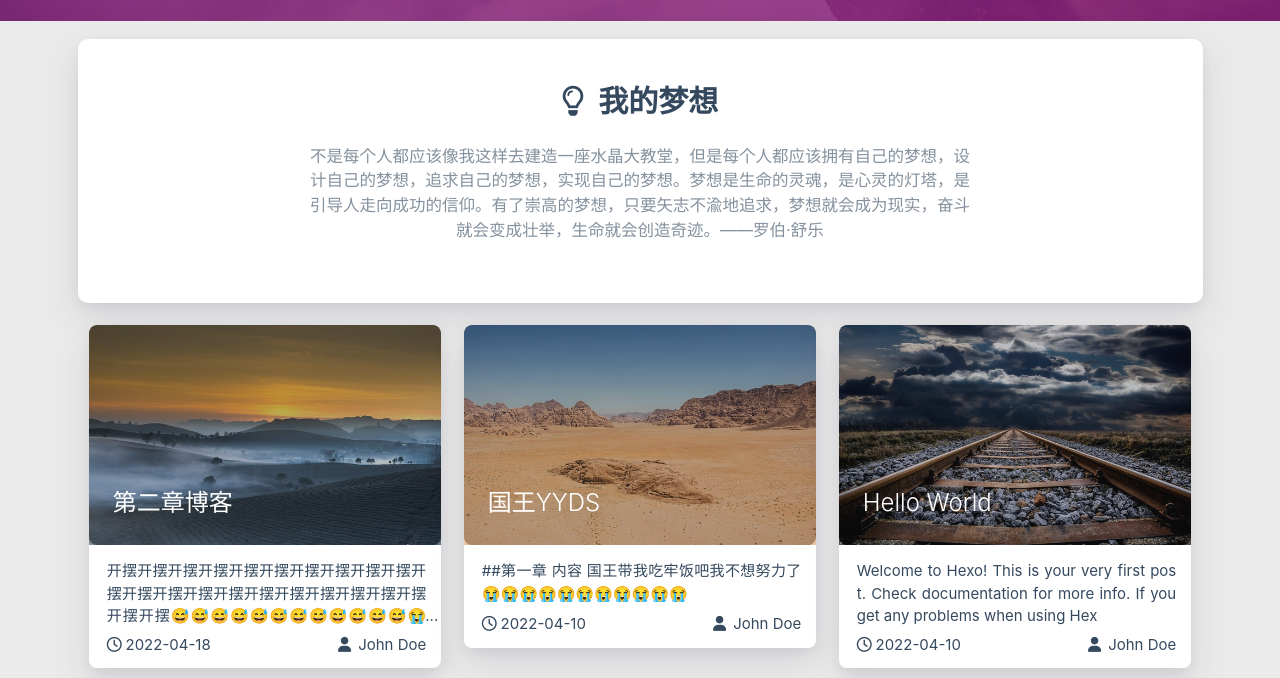
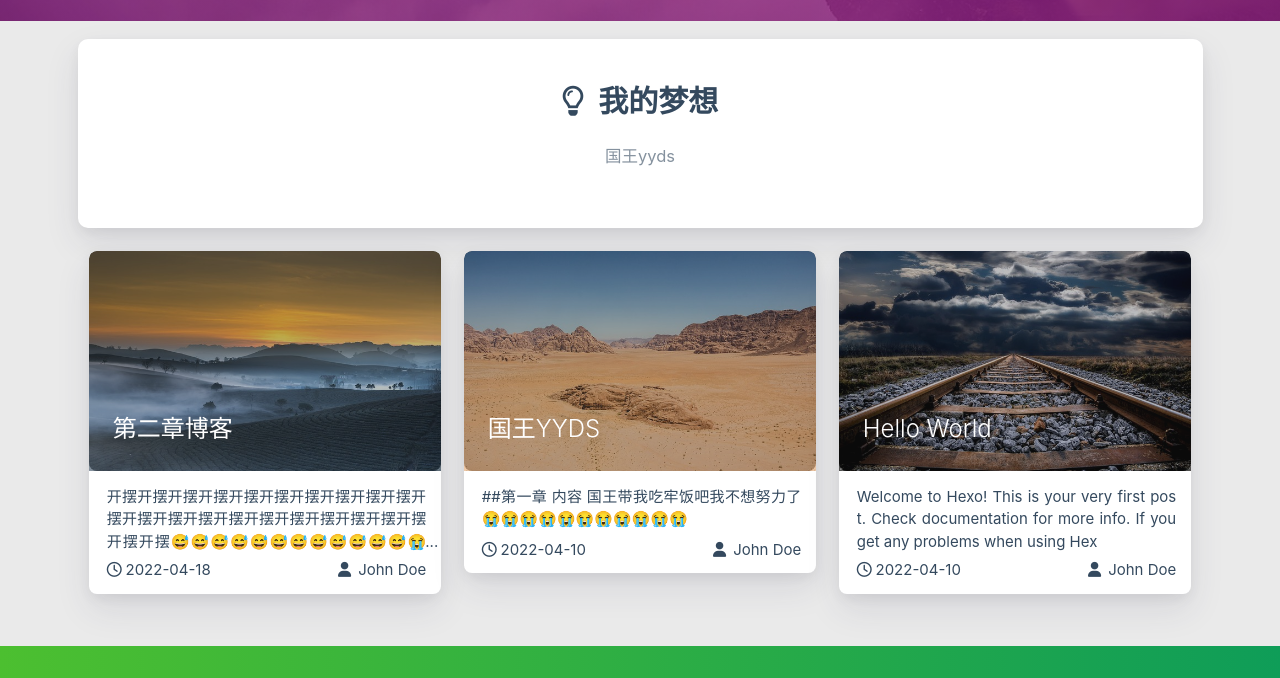
Before and after one commit to jialinsui/jialinsui.github.io, a plain HTML site: page index.html in a window 1280 px wide. Shown: the part 779-1457 px from the top of the page. Drawn offline with nearby package versions, Linux system fonts and the light colour scheme; some packages are replaced by stand-ins of ours; no server answers; a script that the page names is missing.

Commit message:
Site updated: 2022-04-18 20:48:05

```diff
--- a/index.html
+++ b/index.html
@@ -527,7 +527,7 @@
 
     <div class="row">
         <div class="col l8 offset-l2 m10 offset-m1 s10 offset-s1 center-align text">
-            不是每个人都应该像我这样去建造一座水晶大教堂，但是每个人都应该拥有自己的梦想，设计自己的梦想，追求自己的梦想，实现自己的梦想。梦想是生命的灵魂，是心灵的灯塔，是引导人走向成功的信仰。有了崇高的梦想，只要矢志不渝地追求，梦想就会成为现实，奋斗就会变成壮举，生命就会创造奇迹。——罗伯·舒乐
+            国王yyds
         </div>
     </div>
 </div>
```
